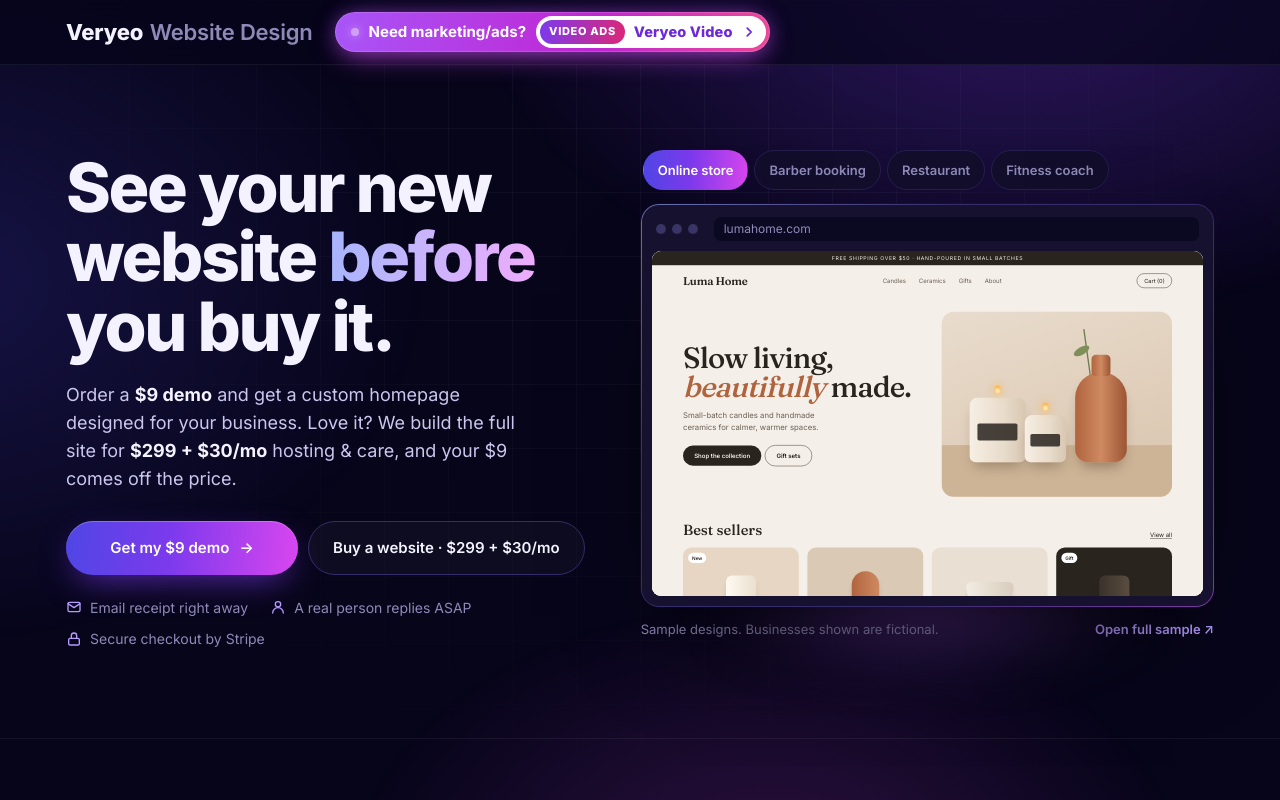
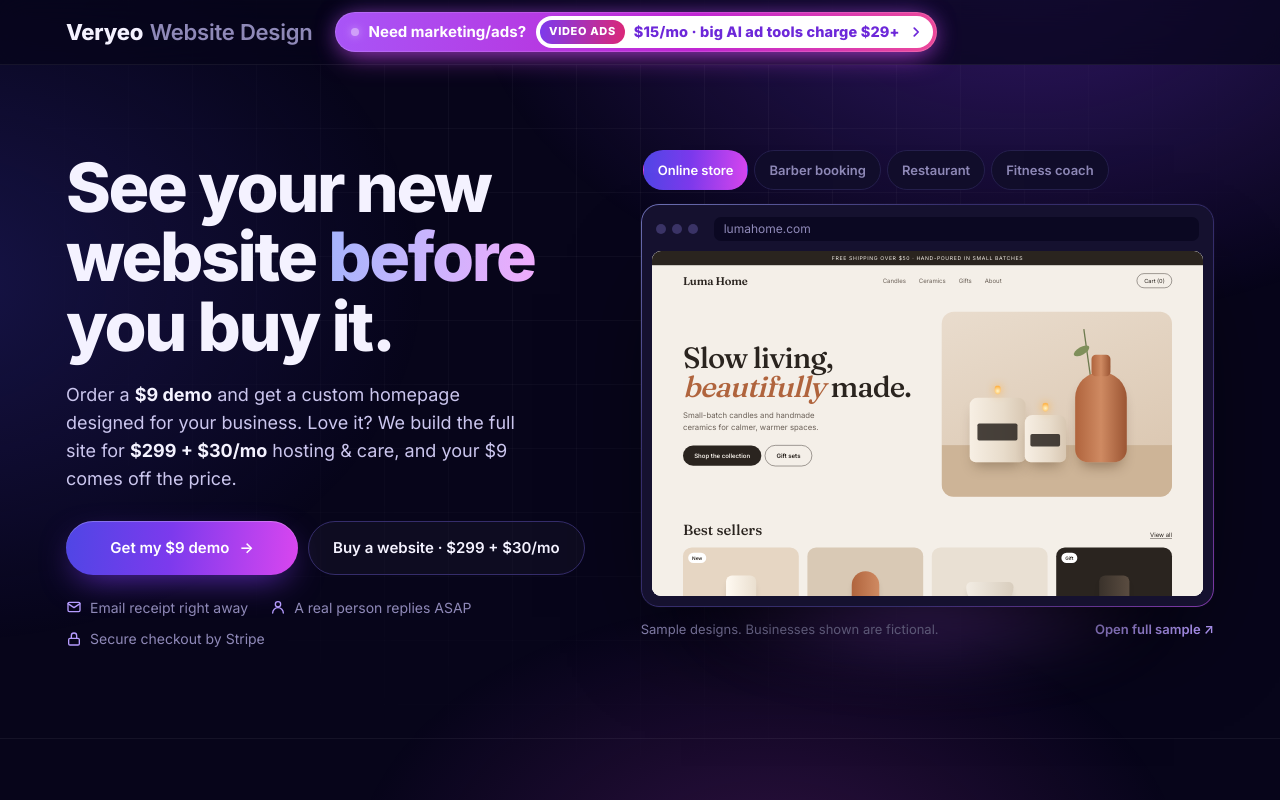
Before and after one commit to julienabed19/veryeo, a website: page public/index.html in a window 1280 px wide. Shown: the top 800 px of the page. Drawn offline with Linux system fonts and the light colour scheme; a web font is replaced by a local one.

Commit message:
Add files via upload

```diff
--- a/public/index.html
+++ b/public/index.html
@@ -22,9 +22,9 @@
 <body>
 <header class="top"><div class="wrap">
 <a class="word" href="/">Veryeo <span>Website Design</span></a>
-  <a class="promo" href="https://veryeo-video.vercel.app" target="_blank" rel="noopener" aria-label="Need marketing or ads? Get video ads from Veryeo Video (opens in a new tab)">
+  <a class="promo" href="https://veryeo-video.vercel.app" target="_blank" rel="noopener" aria-label="Need marketing or ads? Video ads for $15 a month at Veryeo Video (opens in a new tab)">
     <span class="promo-dot" aria-hidden="true"></span><span class="promo-q">Need marketing/ads?</span><span class="promo-q-short">Need ads?</span>
-    <span class="promo-chip"><span class="promo-tag">VIDEO ADS</span><span class="promo-name">Veryeo Video</span><svg viewBox="0 0 16 16" aria-hidden="true"><path d="M6 3.5 10.5 8 6 12.5" fill="none" stroke="currentColor" stroke-width="2" stroke-linecap="round" stroke-linejoin="round"/></svg></span>
+    <span class="promo-chip"><span class="promo-tag">VIDEO ADS</span><span class="promo-name">$15/mo<span class="promo-vs"> · big AI ad tools charge $29+</span></span><svg viewBox="0 0 16 16" aria-hidden="true"><path d="M6 3.5 10.5 8 6 12.5" fill="none" stroke="currentColor" stroke-width="2" stroke-linecap="round" stroke-linejoin="round"/></svg></span>
   </a>
 </div></header>
 <main>
--- a/public/styles.css
+++ b/public/styles.css
@@ -248,3 +248,4 @@ h1,h2,h3{letter-spacing:-.03em}
 .promo-q-short::after{content:" \2192";font-weight:800}
 .top .word,.promo{flex:none}
 @media (max-width:480px){.top .word span{display:none}.top .word{font-size:21px}}
+@media (max-width:1060px){.promo-vs{display:none}}
```
Also changed, not shown: public/privacy.html (+2 -2 lines), public/refunds.html (+2 -2 lines), public/success.html (+2 -2 lines), public/terms.html (+2 -2 lines).
